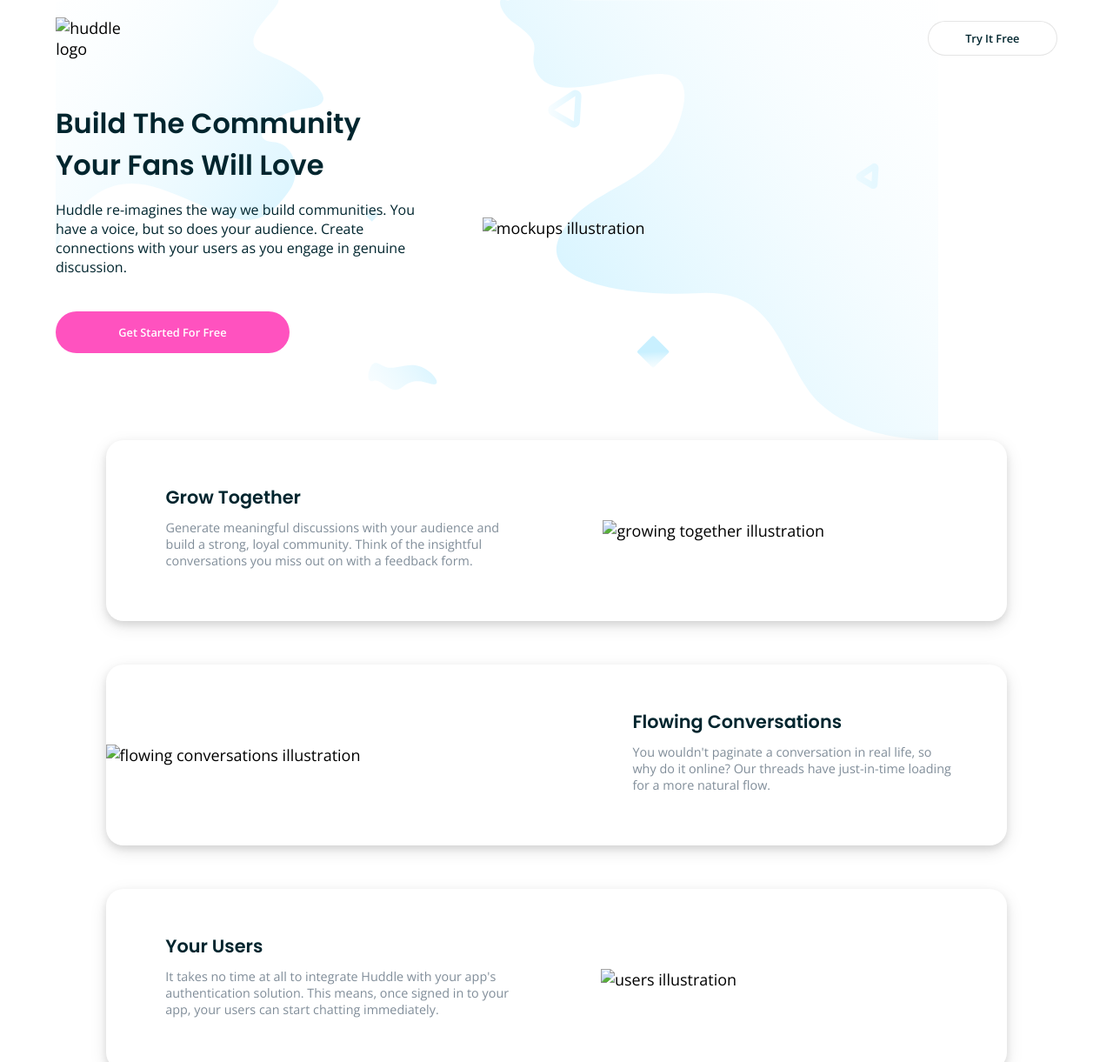
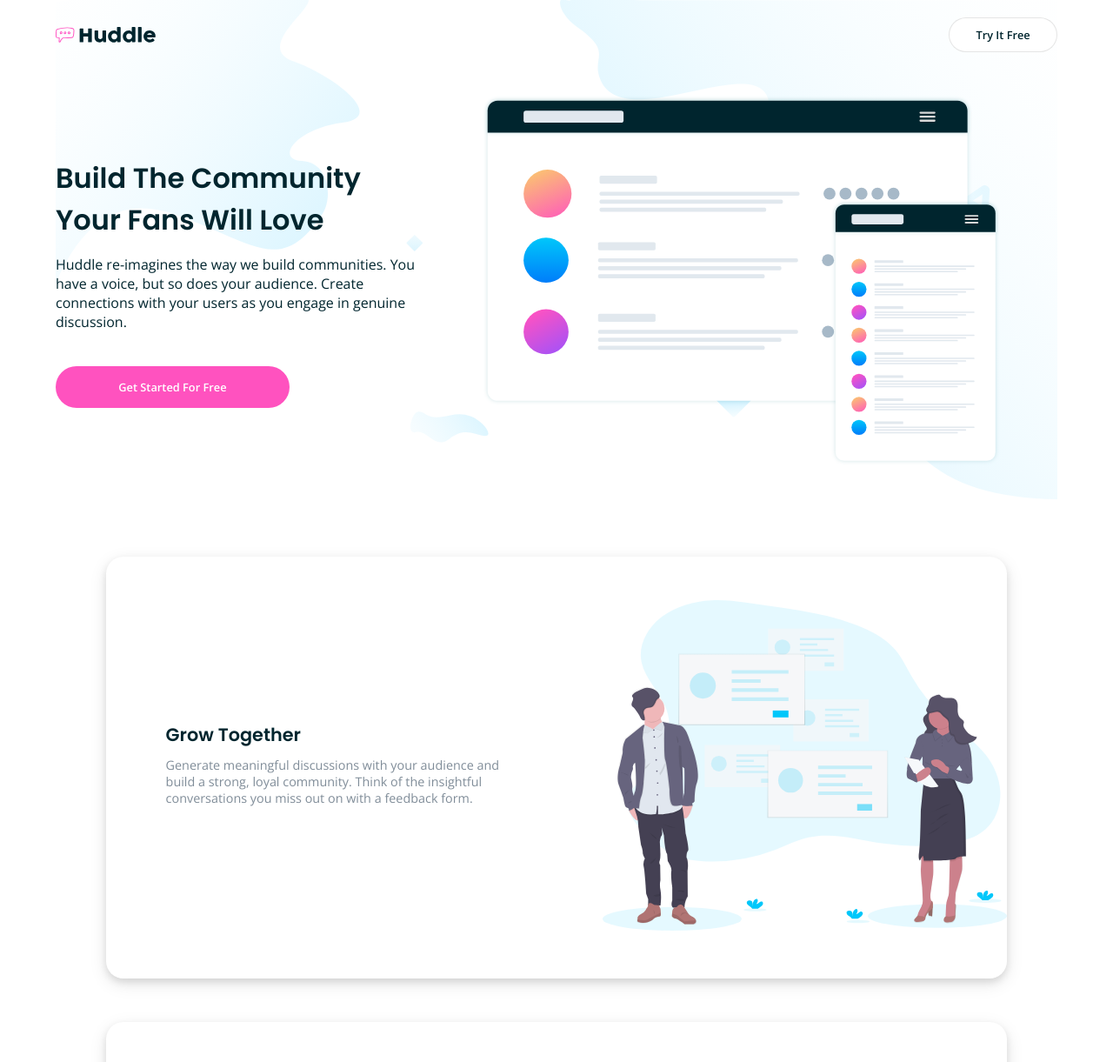
Before and after one commit to Macnelson9/Huddle-landing-page-with-alternating-feature-blocks, a plain HTML site: page index.html in a window 1280 px wide. Shown: the top 1221 px of the page at 87% size. Drawn offline with nearby package versions, Linux system fonts and the light colour scheme; files whose address does not match are found by name.

Commit message:
Update index.html

```diff
--- a/index.html
+++ b/index.html
@@ -7,7 +7,7 @@
       rel="icon"
       type="image/png"
       sizes="32x32"
-      href="./images/favicon-32x32.png"
+      href="favicon-32x32.png"
     />
     <title>
       Frontend Mentor | Huddle landing page with alternating feature blocks
@@ -22,7 +22,7 @@
     <div class="body__container">
       <header>
         <div class="header__img">
-          <img src="./images/logo.svg" alt="huddle logo" />
+          <img src="logo.svg" alt="huddle logo" />
           <button type="button" class="btn btn__plain">Try It Free</button>
         </div>
 
@@ -40,7 +40,7 @@
           </div>
           <div class="hero__img">
             <img
-              src="./images/illustration-mockups.svg"
+              src="illustration-mockups.svg"
               alt="mockups illustration"
             />
           </div>
@@ -59,7 +59,7 @@
 
         <div class="card__img">
           <img
-            src="./images/illustration-grow-together.svg"
+            src="illustration-grow-together.svg"
             alt="growing together illustration"
           />
         </div>
@@ -68,7 +68,7 @@
       <section class="card img__left">
         <div class="card__img">
           <img
-            src="./images/illustration-flowing-conversation.svg"
+            src="illustration-flowing-conversation.svg"
             alt="flowing conversations illustration"
           />
         </div>
@@ -93,7 +93,7 @@
         </div>
         <div class="card__img">
           <img
-            src="./images/illustration-your-users.svg"
+            src="illustration-your-users.svg"
             alt="users illustration"
           />
         </div>
@@ -111,7 +111,7 @@
       <div class="footer__container">
         <div class="about">
           <div class="about__img">
-            <img src="./images/logo.svg" class="svg-icon" alt="huddle logo" />
+            <img src="logo.svg" class="svg-icon" alt="huddle logo" />
           </div>
 
           <div class="footer_p first">
```
